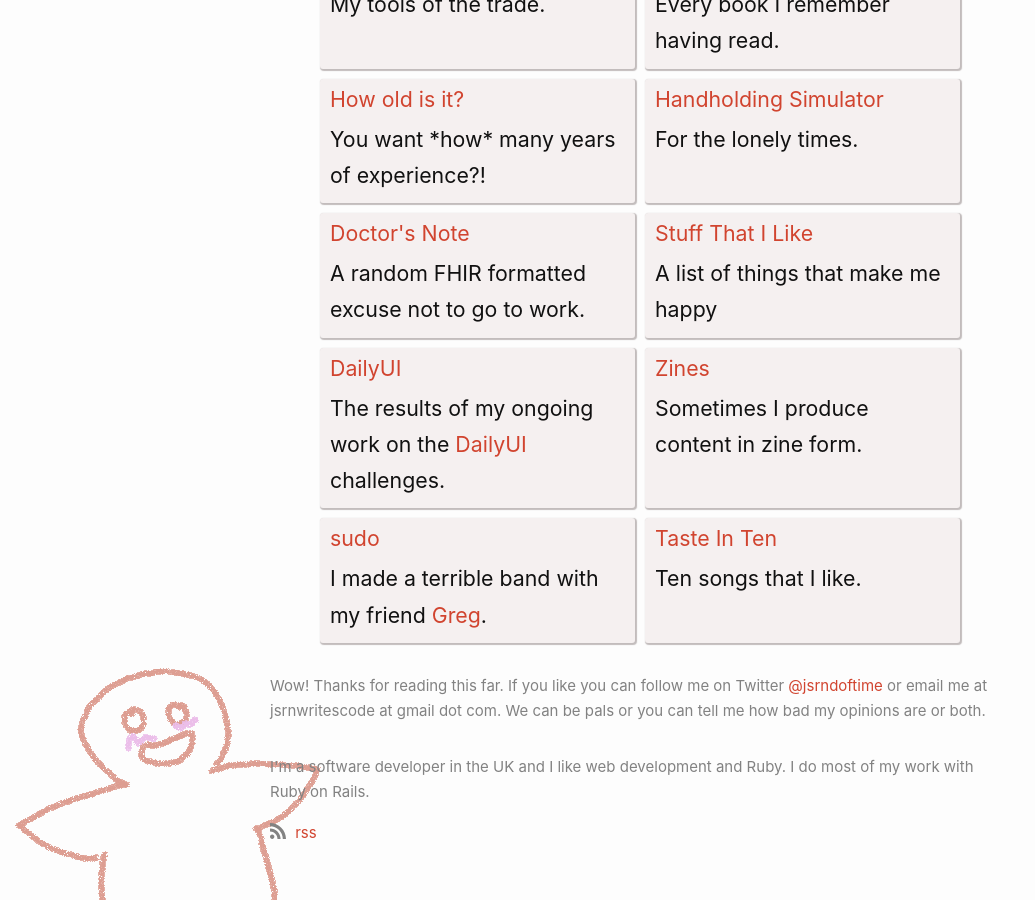
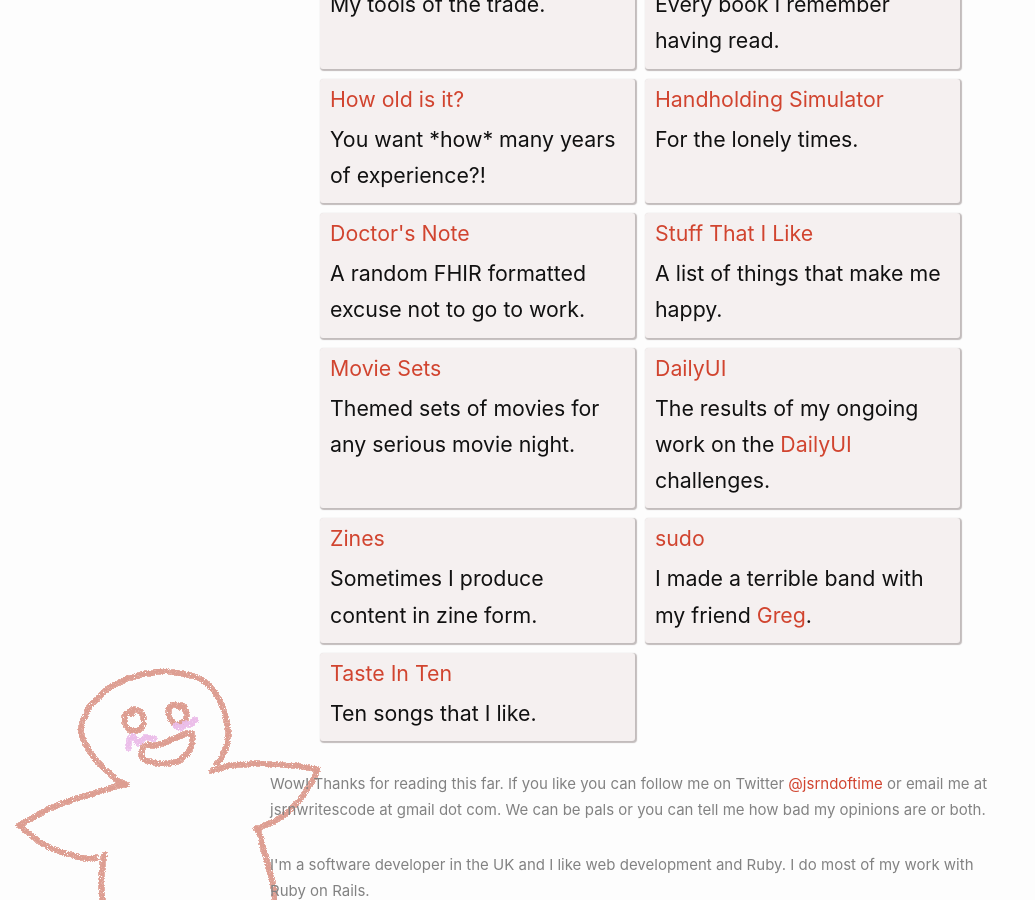
Before and after one commit to jsrn/jsrn.github.io, a Jekyll site: the page built from index.html, in a window 1280 px wide and 900 px high, scrolled down 1563 px. Shown: the whole window, without its empty margins (0-1035 px from the left). Built offline with Jekyll 4.4.1, drawn with Linux system fonts in a browser that asks for light colours.

Commit message:
Movie sets

```diff
--- a/_data/projects.yml
+++ b/_data/projects.yml
@@ -20,7 +20,11 @@
 
 - name: Stuff That I Like
   url: /stuffthatilike
-  description: A list of things that make me happy
+  description: A list of things that make me happy.
+
+- name: Movie Sets
+  url: /moviesets
+  description: Themed sets of movies for any serious movie night.
 
 - name: DailyUI
   url: /daily-ui
```
Also changed, not shown: moviesets.md (added, +19 -0 lines).
